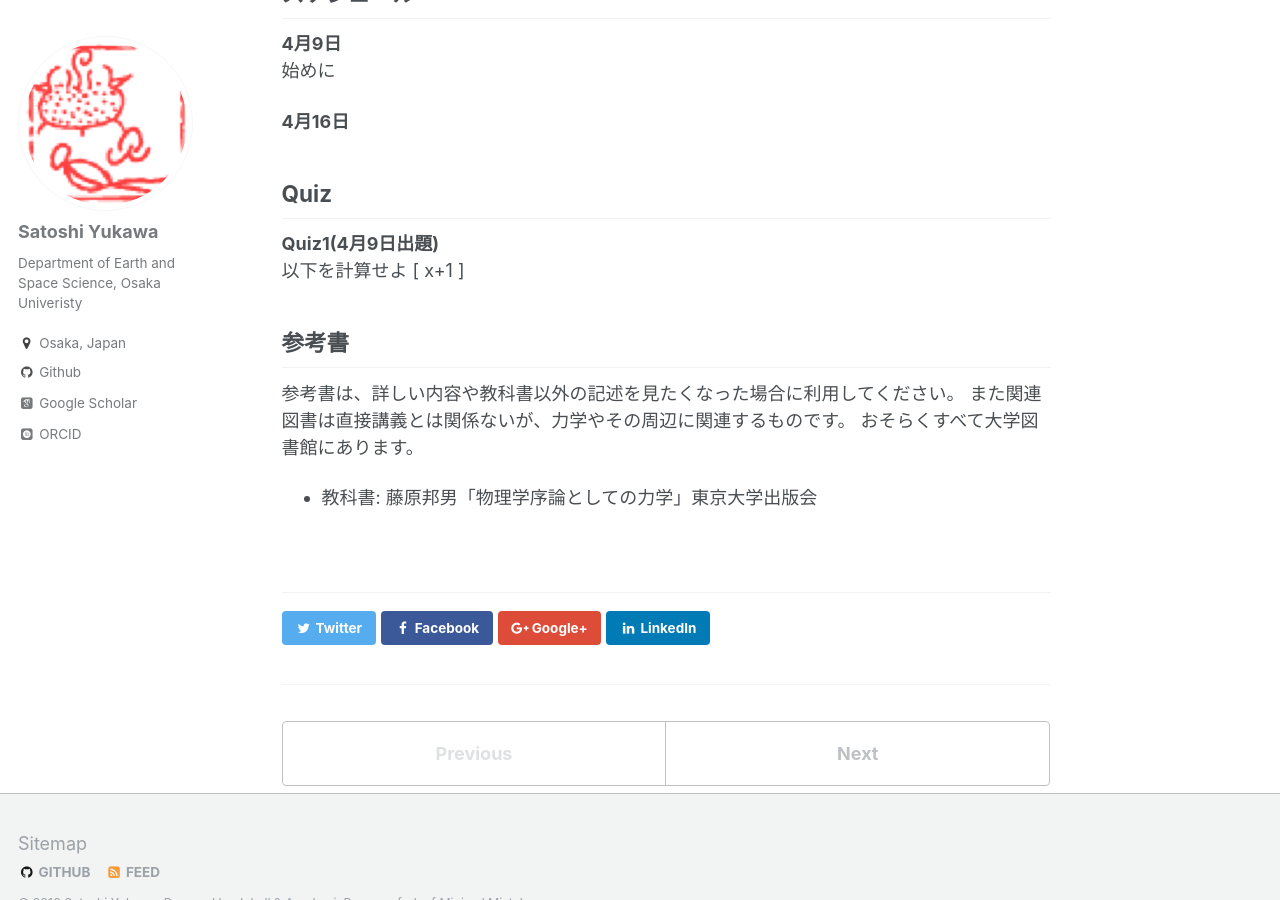
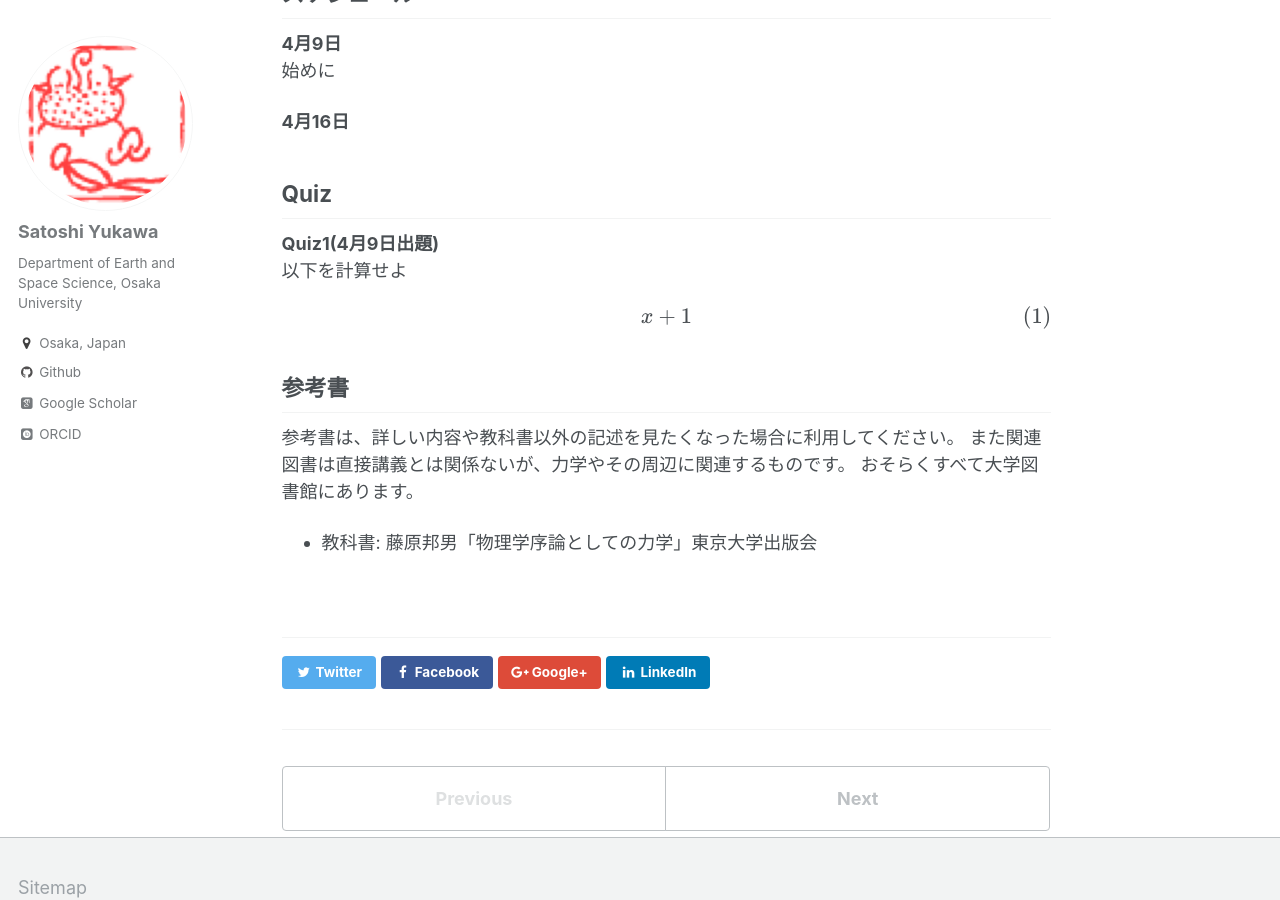
Before and after one commit to stsykw/stsykw.github.io, a Jekyll site: the page built from _courses/2018-spring-physics1a.md, in a window 1280 px wide and 900 px high, scrolled down 589 px. Built offline with Jekyll 4.4.1, drawn with Linux system fonts in a browser that asks for light colours; some web fonts are replaced; formulas are drawn with MathJax 3.

Commit message:
update typo

```diff
--- a/_config.yml
+++ b/_config.yml
@@ -81,7 +81,7 @@ analytics:
 author:
   name             : "Satoshi Yukawa"
   avatar           : "profile.png"
-  bio              : "Department of Earth and Space Science, Osaka Univeristy"
+  bio              : "Department of Earth and Space Science, Osaka University"
   location         : "Osaka, Japan"
   employer         :
   googlescholar    : "https://scholar.google.co.jp/citations?user=aEJiKhAAAAAJ&hl=en"
--- a/_courses/2018-spring-physics1a.md
+++ b/_courses/2018-spring-physics1a.md
@@ -32,9 +32,9 @@ Quiz
 -----
 **Quiz1(4月9日出題)**
 以下を計算せよ
-\[
+\\[
 x+1
-\]
+\\]
 
 参考書
 -----
```
